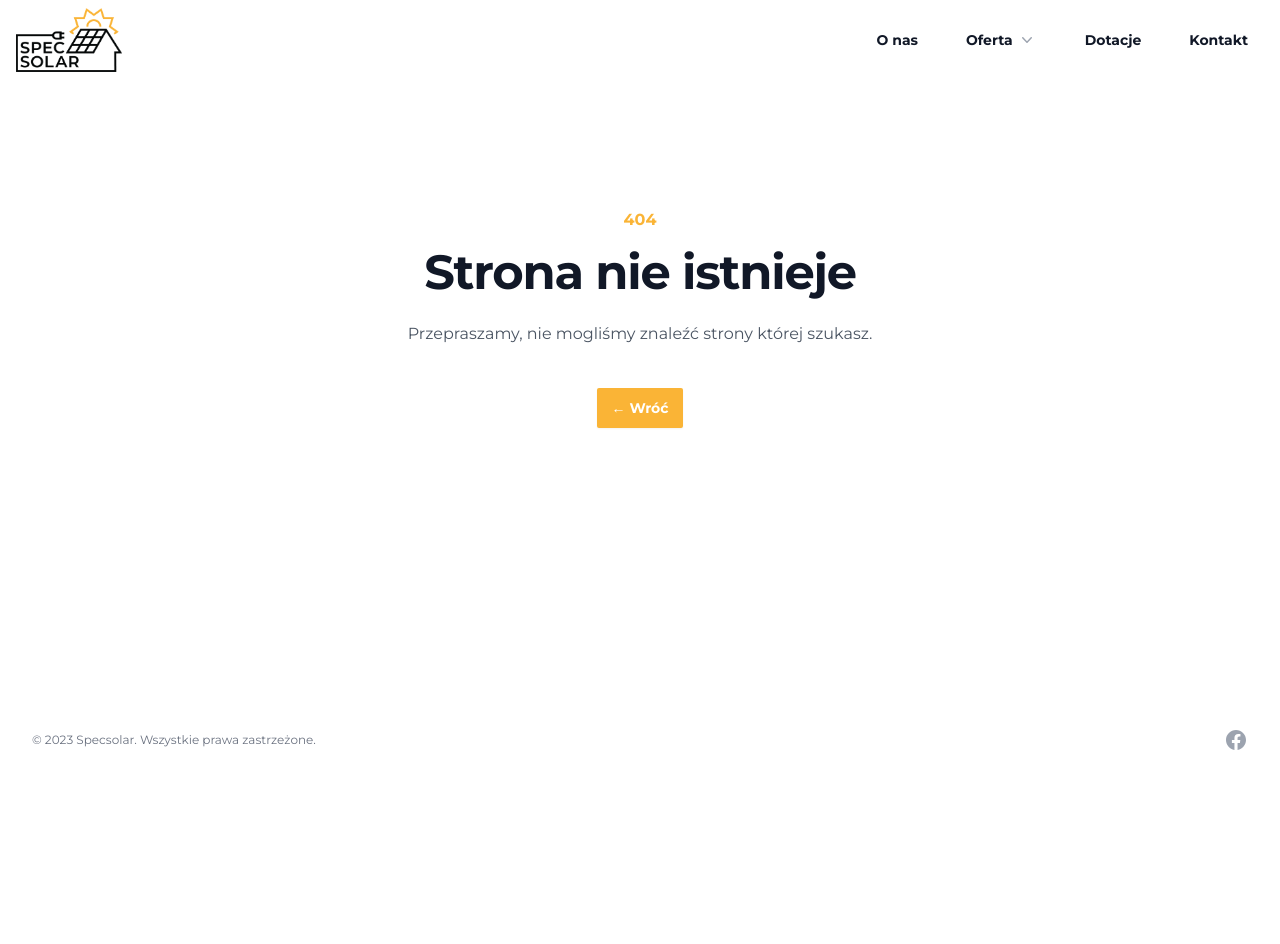
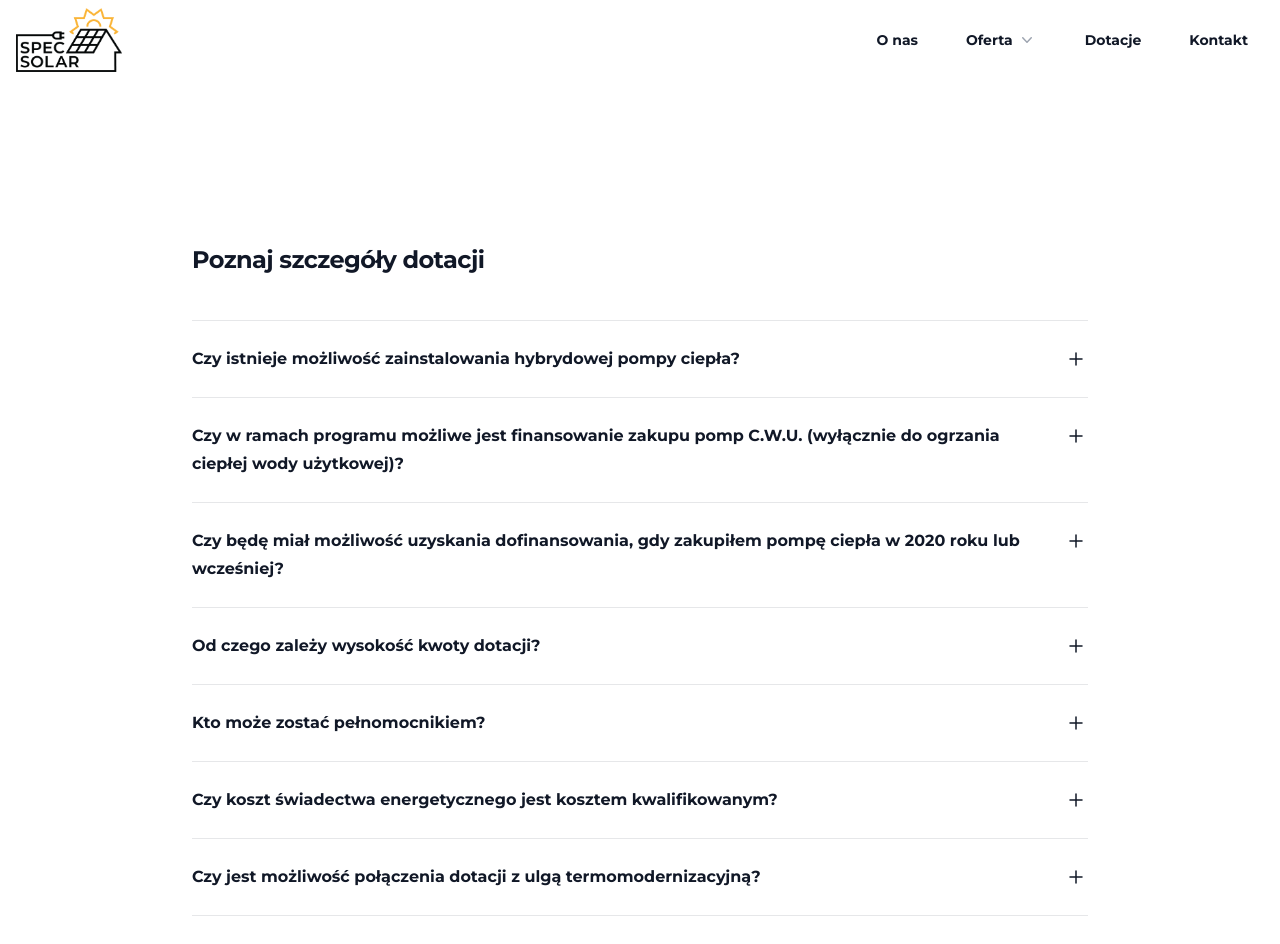
Before and after one commit to maciejlutostanski/specsolar, a SvelteKit app: page /dotacje/moje-cieplo in a window 1280 px wide. Before the commit this address had no page. Shown: the top 944 px of the page. Before the commit the page ends 800 px from the top, so only its background shows below. Built offline with nearby package versions, Linux system fonts and the light colour scheme.

Commit message:
Program Moje Ciepło

```diff
--- a/src/routes/dotacje/+page.svelte
+++ b/src/routes/dotacje/+page.svelte
@@ -47,7 +47,11 @@
         imageUrl="/images/dotacje/3.png"
         href="/dotacje/warszawska"
       />
-      <OfferCard title="Program “Mój Ciepło”" imageUrl="/images/dotacje/4.png" />
+      <OfferCard
+        title="Program “Mój Ciepło”"
+        imageUrl="/images/dotacje/4.png"
+        href="/dotacje/moje-cieplo"
+      />
       <OfferCard
         title="Program “Zielona Energia w Gospodarstwie”"
         imageUrl="/images/dotacje/5.png"
--- /dev/null
+++ b/src/routes/dotacje/moje-cieplo/+page.svelte
@@ -0,0 +1,59 @@
+<script lang="ts">
+  import Faq from '$lib/Faq.svelte';
+  import type { FaqItemType } from '$lib/models/all';
+
+  const faq: FaqItemType[] = [
+    {
+      question: 'Czy istnieje możliwość zainstalowania hybrydowej pompy ciepła?',
+      answer: `Tak, jest to możliwe, jeżeli w zestawie hybrydowym spełnione są techniczne wymagania dotyczące pompy ciepła, które zostały uwzględnione w programie, takie jak klasa efektywności energetycznej lub współpraca z wodnym ogrzewaniem niskotemperaturowym, a drugi element zestawu nie jest źródłem ciepła zasilanym paliwem stałym.`
+    },
+    {
+      question:
+        'Czy w ramach programu możliwe jest finansowanie zakupu pomp C.W.U. (wyłącznie do ogrzania ciepłej wody użytkowej)?',
+      answer: `Nie, program obejmuje jedynie pompy ciepła do centralnego ogrzewania (C.O.) oraz pompy do C.O. + C.W.U.`
+    },
+    {
+      question:
+        'Czy będę miał możliwość uzyskania dofinansowania, gdy zakupiłem pompę ciepła w 2020 roku lub wcześniej?',
+      answer: `Niestety nie, program obejmuje wyłącznie urządzenia zakupione po 01.01.2021 roku`
+    },
+    {
+      question: 'Od czego zależy wysokość kwoty dotacji?',
+      answer: `Przede wszystkim, od rodzaju zamontowanej pompy, do 7 tys. w przypadku pompy powietrznej i do 21 tys. w przypadku pompy gruntowej. W obu przypadkach jednak nie więcej niż 30% kosztów kwalifikowanych. W przypadku osób posiadających Kartę Dużej Rodziny wysokość zostanie zwiększony do 45% kosztów kwalifikowanych.`
+    },
+    {
+      question: 'Kto może zostać pełnomocnikiem?',
+      answer: `Pełnomocnikiem może zostać każda osoba wskazana na druku pełnomocnictwa.`
+    },
+    {
+      question: 'Czy koszt świadectwa energetycznego jest kosztem kwalifikowanym?',
+      answer: `Tak, ale warto mieć na uwadze, że koszt dokumentacji nie powinien być wyższy niż 5% kosztów kwalifikowanych.`
+    },
+    {
+      question: 'Czy jest możliwość połączenia dotacji z ulgą termomodernizacyjną?',
+      answer: `Tak, jest możliwe połączenie programu Moje Ciepło z ulgą termomodernizacyjną.`
+    },
+    {
+      question:
+        'Nie posiadam pozwolenia na budowę, ponieważ zakupiłem budynek od dewelopera. Czy jest możliwość przepisania pozwolenia na budowę i otrzymanie dofinansowania?',
+      answer: `Osoba wypełniająca wniosek musi być wskazana w pozwoleniu na budowę. Niemożliwe jest przepisanie pozwolenia na budowę, w sytuacji, gdy prace budowlane zostały już zakończone.`
+    },
+    {
+      question: 'Co w sytuacji, gdy mam zamiar lub już posiadam w domu kominek?',
+      answer: `
+Warunkiem w programie jest, aby w budynku mieszkalnym nie znajdowało żadne źródło ciepła na paliwo stałe. Jedyną możliwością uzyskania dofinansowania jest wykonywanie przez kominek funkcji dekoracyjnej lub rekreacyjnej.
+
+Funkcję rekreacyjną kominek pełni, jeżeli: nie posiada płaszcza wodnego, nie posiada systemu rozprowadzenia ciepła (ani grawitacyjnego ani mechanicznego), używany jest sporadycznie, a nie jako źródło ciepła w domu.
+      `
+    }
+  ];
+</script>
+
+<svelte:head>
+  <title>Moje Ciepło | Specsolar.pl</title>
+  <meta name="description" content="Program Moje Ciepło" />
+</svelte:head>
+
+<div>
+  <Faq title="Poznaj szczegóły dotacji" data={faq} />
+</div>
--- a/src/routes/dotacje/warszawska/+page.svelte
+++ b/src/routes/dotacje/warszawska/+page.svelte
@@ -63,7 +63,7 @@ Poniesione koszty można odliczyć od podstawy podatku pomniejszając ich wysoko
 </script>
 
 <svelte:head>
-  <title>Mój Prąd | Specsolar.pl</title>
+  <title>Dotacja Warszawska | Specsolar.pl</title>
   <meta name="description" content="Dotacja Warszawska" />
 </svelte:head>
 
```
